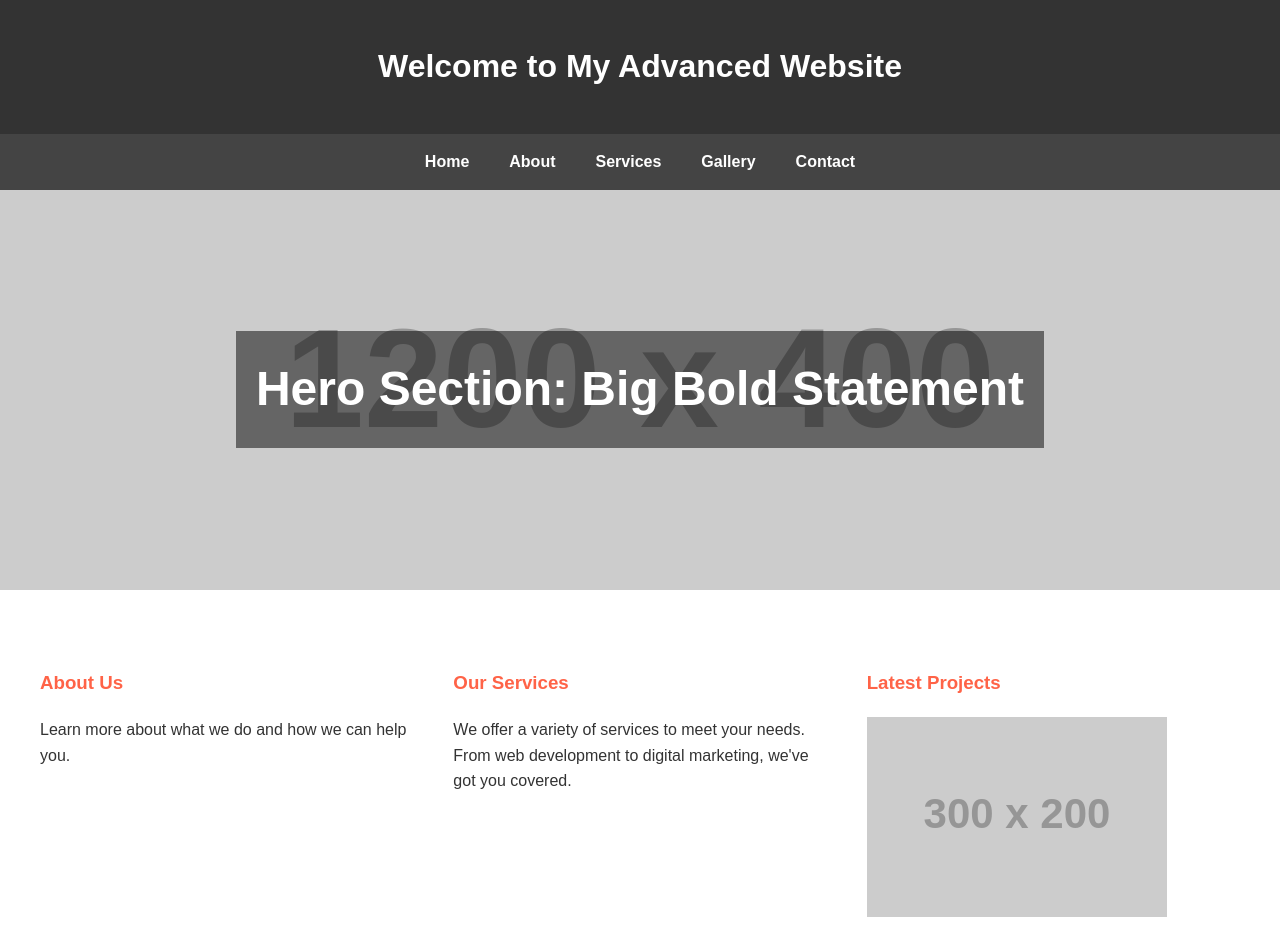
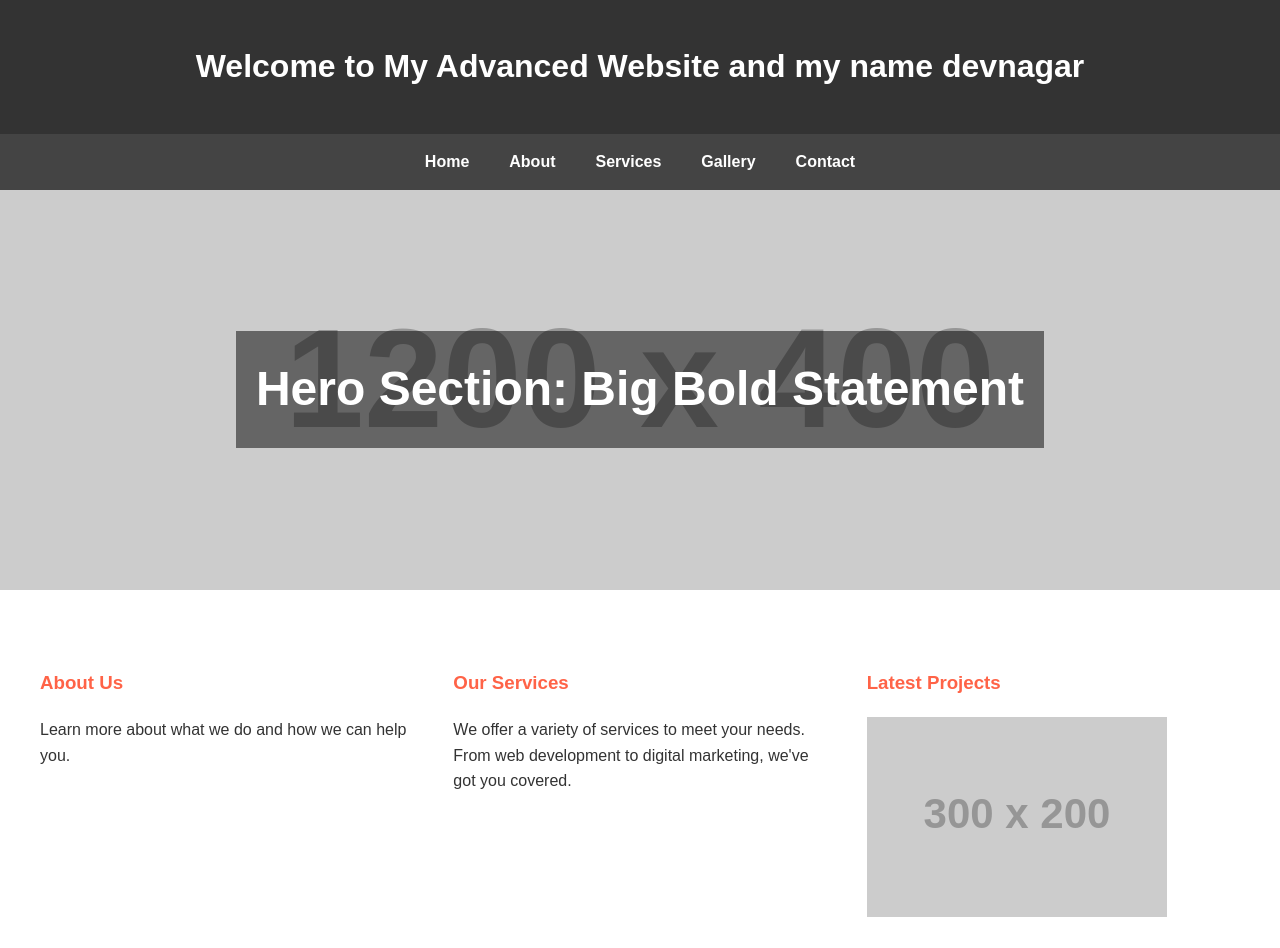
Before and after one commit to iamdevnagar/D, a plain HTML site: page index.html in a window 1280 px wide. Shown: the top 948 px of the page. Drawn offline with Linux system fonts and the light colour scheme; no server answers; placeholder pictures from the web are drawn by us.

Commit message:
Update index.html

```diff
--- a/index.html
+++ b/index.html
@@ -4,8 +4,7 @@
 <head>
     <meta charset="UTF-8">
     <meta name="viewport" content="width=device-width, initial-scale=1.0">
-    <title>Advanced Website with Message Board
-and my name devnagar</title>
+    <title>Advanced Website with Message Board</title>
     <style>
         /* Global Styles */
         body {
@@ -216,7 +215,8 @@ and my name devnagar</title>
 <body>
 
     <header>
-        <h1>Welcome to My Advanced Website</h1>
+        <h1>Welcome to My Advanced Website
+and my name devnagar</h1>
     </header>
 
     <nav>
```
